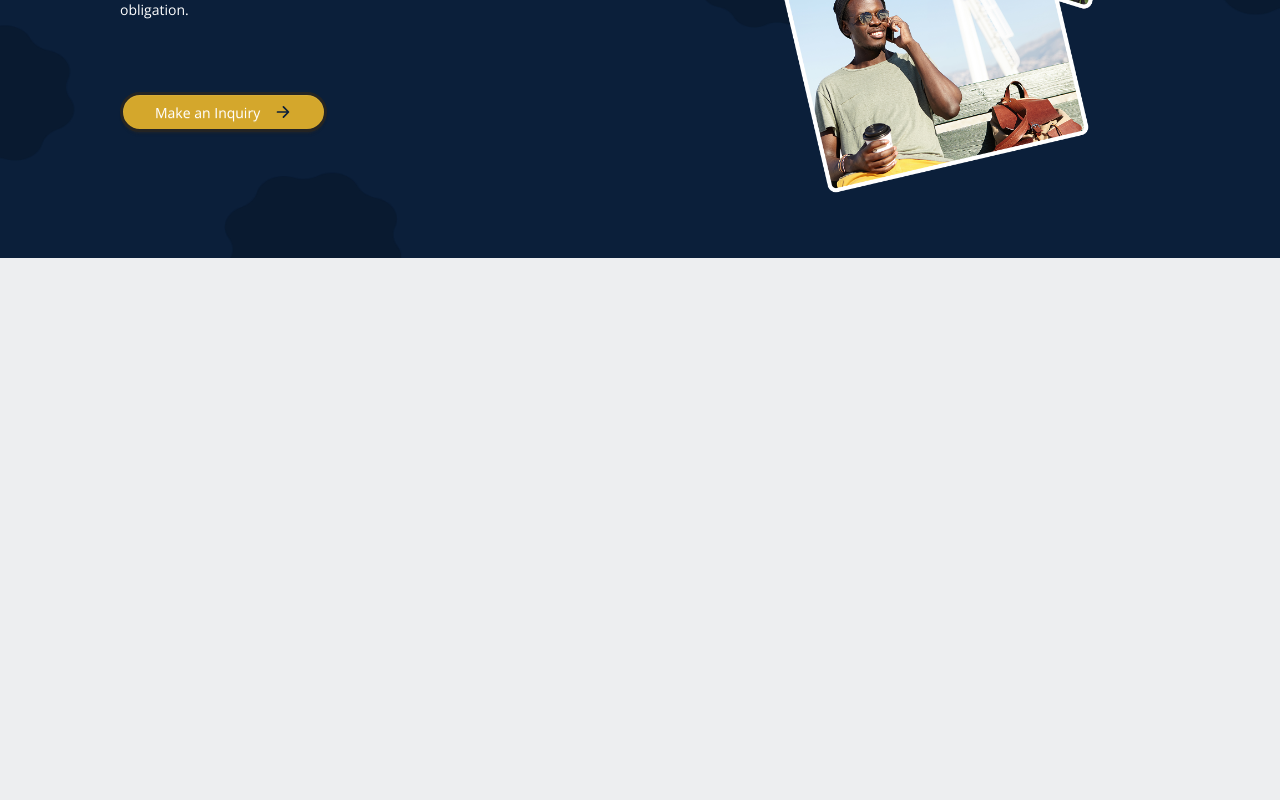
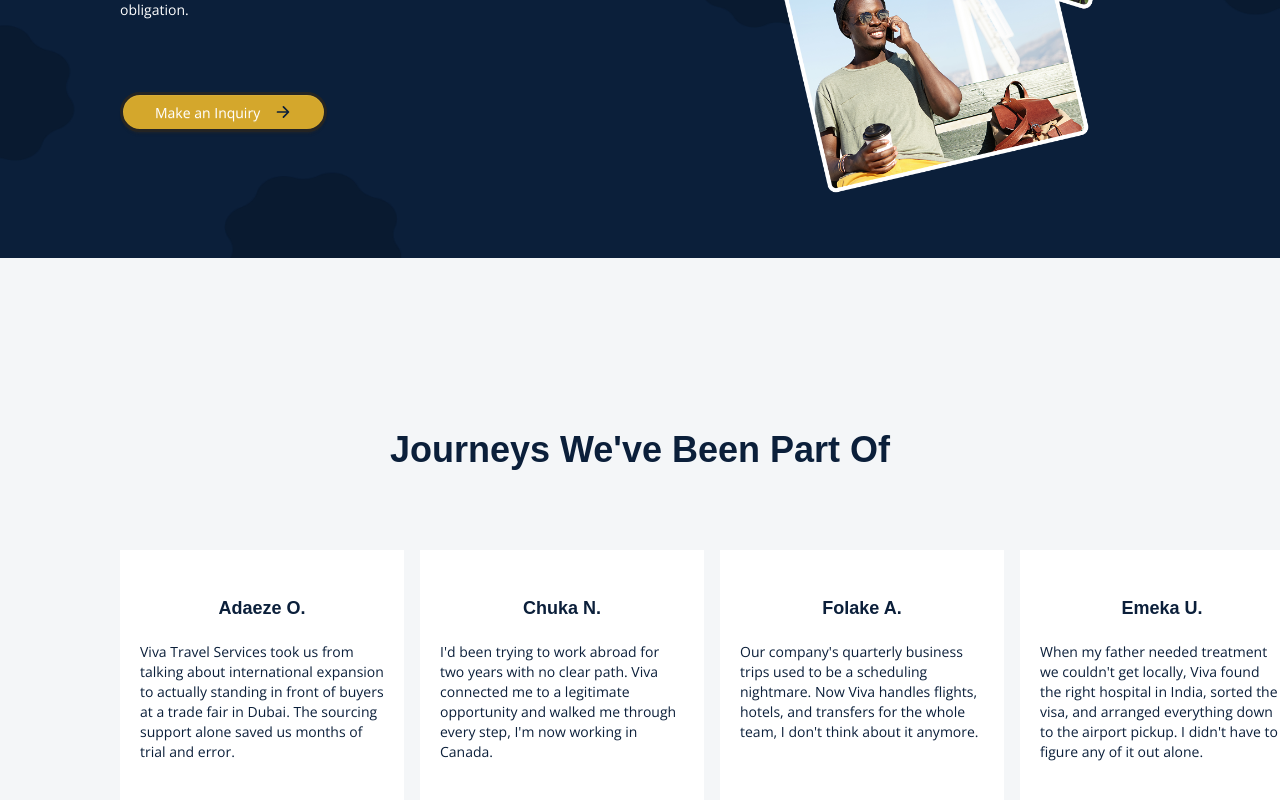
Before and after one commit to liljdot/vivatravel, a Next.js app: page / in a window 1280 px wide. Shown: the part 6154-6954 px from the top of the page. Before the commit the page ends 6412 px from the top, so only its background shows below. Built offline with nearby package versions, Linux system fonts and the light colour scheme; a web font is replaced by a local one.

Commit message:
feat: update JourneysSection layout and re-enable component in Home for improved presentation

```diff
--- a/app/JourneysSection.tsx
+++ b/app/JourneysSection.tsx
@@ -27,12 +27,12 @@ const JourneysSection: React.FC = () => {
     ]
 
     return (
-        <Section className="flex flex-col gap-20 md:px-0 py-43">
+        <Section className="flex flex-col gap-20 px-0 md:px-0 py-9 md:py-43">
             <AncizarH4 className="text-center text-primary font-semibold">
                 Journeys We&apos;ve Been Part Of
             </AncizarH4>
 
-            <div className="flex flex-row gap-4 md:px-30 overflow-x-scroll">
+            <div className="flex flex-row gap-3 md:gap-4 pl-5 md:pl-30 overflow-x-scroll">
                 {
                     journeys.map(j => <JourneyCard
                         name={j.name}
@@ -53,7 +53,7 @@ interface JourneyCardProps {
 const JourneyCard: React.FC<JourneyCardProps> = ({ name, quote }) => {
 
     return (
-        <div className="flex flex-col gap-5 w-71 bg-secondary text-primary-content px-5 py-11 shrink-0">
+        <div className="flex flex-col gap-5 w-71 bg-primary-content text-primary px-5 py-11 shrink-0">
             <AncizarH6 className="text-center font-semibold">
                 {name}
             </AncizarH6>
--- a/app/page.tsx
+++ b/app/page.tsx
@@ -17,7 +17,7 @@ export default function Home() {
       <WhyChooseSection />
       <CloserLookSection />
       <LetsTalkSection />
-      {/* <JourneysSection /> */}
+      <JourneysSection />
     </main>
   );
 }
```
